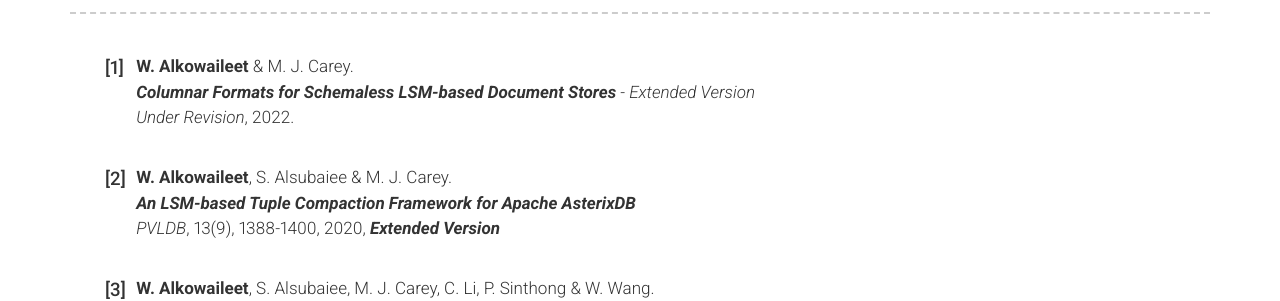
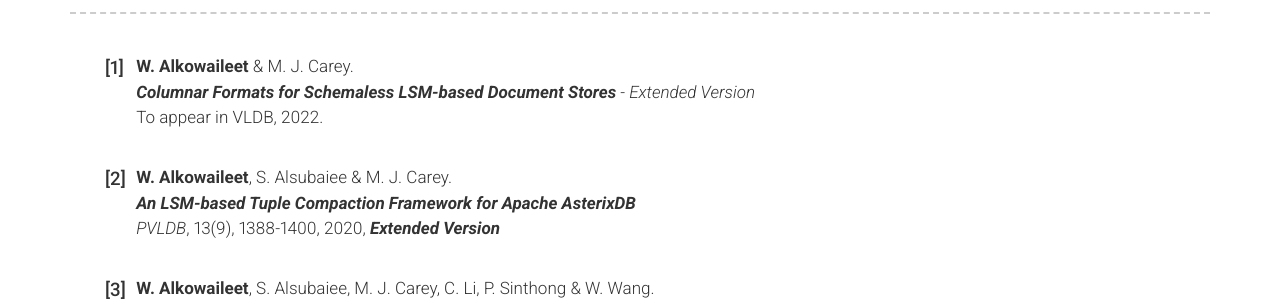
Before and after one commit to wailyk/wailyk.github.io, a Jekyll site: the page built from index.md, in a window 1280 px wide and 900 px high, scrolled down 2314 px. Shown: the part 186-487 px from the top of the window. Built offline with Jekyll 4.4.1, drawn with Linux system fonts in a browser that asks for light colours; nearby versions of some CDN libraries.

Commit message:
VLDB 2022 accepted!

```diff
--- a/_data/publications.yml
+++ b/_data/publications.yml
@@ -3,7 +3,7 @@
   description: |
    **W. Alkowaileet** & M. J. Carey.\\
    [**Columnar Formats for Schemaless LSM-based Document Stores** - Extended Version](https://arxiv.org/abs/2111.11517) \\
-   _Under Revision_, 2022.
+   To appear in VLDB, 2022.
 
 - layout: left2
   description: |
```
